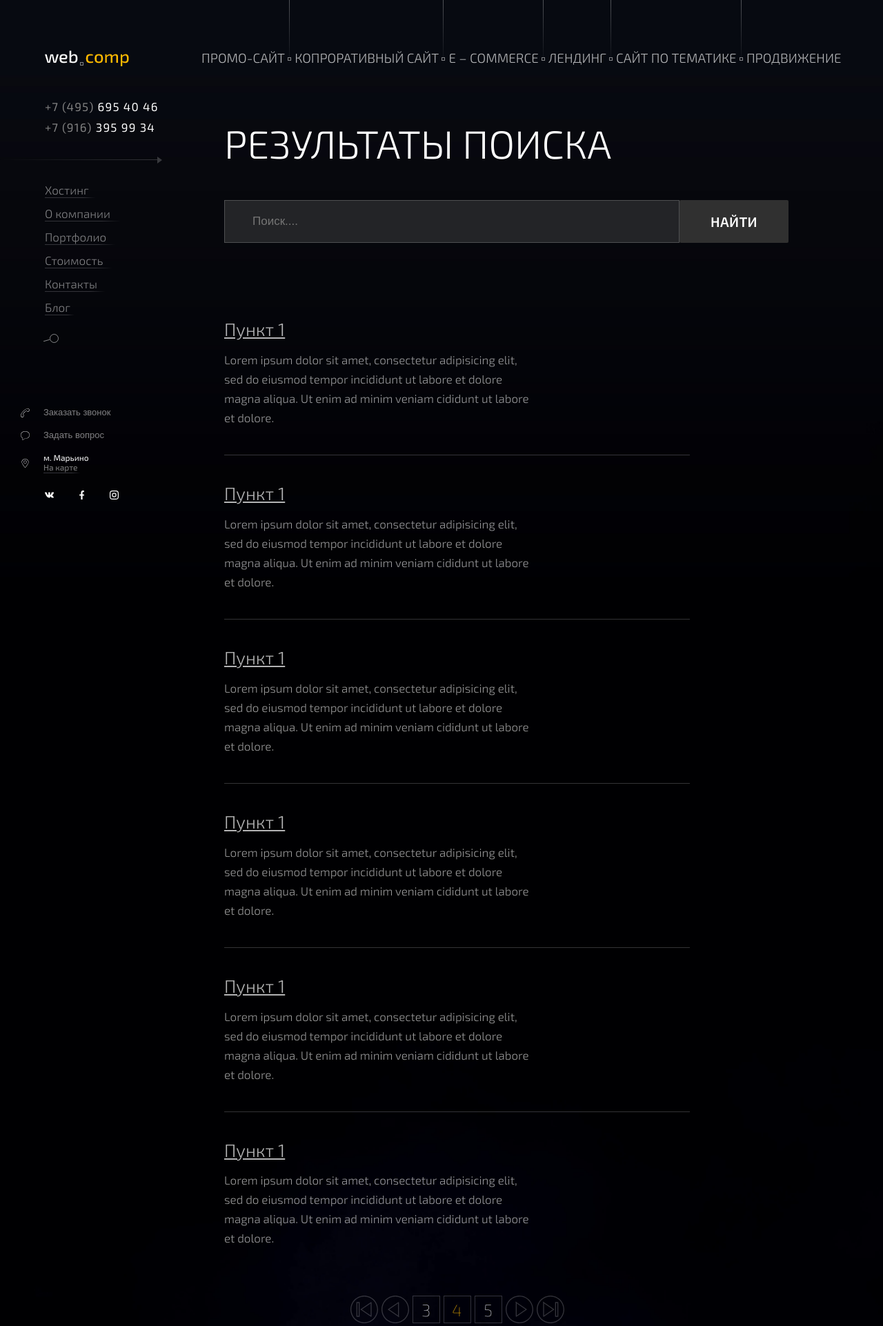
After one commit to Ozimnadius/webcomp-new-php, a PHP site: page /search-result.php in a window 1280 px wide. The commit adds this page. Shown: the top 1922 px of the page at 69% size. Run offline with PHP 8.4, Linux system fonts and the light colour scheme.

Commit message:
add search-result page

```diff
--- a/css/main.scss
+++ b/css/main.scss
@@ -86,6 +86,8 @@ $font-size: 17px;
 @import "sections/popup";
 /*-----------------SECTION-404--------------------*/
 @import "sections/404";
+/*-----------------SECTION-SEARCH-RESULT--------------------*/
+@import "sections/search";
 /*------------------------SECTION-FOOTER---------------------*/
 @import "sections/footer";
 
--- /dev/null
+++ b/css/sections/search.scss
@@ -0,0 +1,136 @@
+.search-result{
+  background: url("/images/bg/search-result.jpg") 0 0 no-repeat;
+  background-size: cover;
+  padding-top: vh(240);
+
+  &__title {
+    font-size: 57px;
+    font-weight: 300;
+    text-transform: uppercase;
+    margin-bottom: 50px;
+  }
+
+  &__form {
+    display: flex;
+    margin-bottom: 70px;
+  }
+
+  &__input {
+    width: 660px;
+    border: 1px solid rgba(#b4b4b4,.3);
+    background: rgba(#666666,.3);
+    color: rgba($text,.5);
+    font-size: 17px;
+    padding: 0 40px;
+  }
+
+  &__submit {
+    width: 158px;
+    height: 62px;
+    border-radius: 2px;
+    background-color: #303030;
+
+    color: $text;
+    font-family: "Exo 2";
+    font-size: 20px;
+    font-weight: 600;
+    letter-spacing: 0.32px;
+    text-transform: uppercase;
+    transition: .3s;
+
+    &:hover {
+      color: $Selective-yellow;
+    }
+  }
+
+  &__list {
+    display: flex;
+    flex-direction: column;
+    padding-right: 280px;
+    margin-bottom: 30px;
+  }
+
+  &__item {
+    padding: 40px 0;
+    padding-right: 220px;
+    border-bottom: 1px solid rgba($text,.2);
+
+    &:last-child {
+      border-bottom: none;
+    }
+
+    &-title {
+      color: rgba($text,.7);
+      font-size: 26px;
+      font-weight: 300;
+      text-decoration: underline;
+      margin-bottom: 15px;
+      transition: .3s;
+    }
+    &-text {
+      color: rgba($text,.6);
+      font-size: 17px;
+      font-weight: 300;
+      line-height: 28px;
+      transition: .3s;
+    }
+
+    &:hover {
+      .search-result__item-title {
+        color: #f0a900;
+      }
+      .search-result__item-text{
+        color: $text;
+      }
+    }
+  }
+
+
+  &__pag {
+    display: flex;
+    justify-content: center;
+    padding-right: 280px;
+
+    &-start,&-next,&-prev{
+      margin-right: 5px;
+    }
+
+    &-item {
+      width: 40px;
+      height: 40px;
+      border: 1px solid rgba($text, .2);
+      transition: .3s;
+      font-size: 24px;
+      display: flex;
+      align-items: center;
+      justify-content: center;
+      font-weight: 100;
+      margin-right: 5px;
+      transition: .3s;
+
+      &:hover {
+        border: 1px solid rgba($text,.7);
+      }
+
+      &.active {
+        //border: 1px solid rgba($Selective-yellow,.7);
+        color: $Selective-yellow;
+      }
+    }
+
+    &-svg {
+      width: 40px;
+      height: 40px;
+      fill: rgba($text,.2);
+      transition: .3s;
+
+      &:hover {
+        fill: rgba($text,.7);
+      }
+    }
+  }
+
+  .bottom {
+    background: none;
+  }
+}
--- a/pages/blocks/aside.php
+++ b/pages/blocks/aside.php
@@ -28,7 +28,7 @@
         </nav>
     </div>
     <div class="aside__search">
-        <form class="search" action="#" method="post" autocomplete="off">
+        <form class="search" action="search-result.php" method="post" autocomplete="off">
             <button class="search__btn" type="button">
                 <div class="search__btn-line"></div>
                 <div class="search__btn-round"></div>
--- /dev/null
+++ b/search-result.php
@@ -0,0 +1,79 @@
+<? include $_SERVER['DOCUMENT_ROOT'] . '/pages/top2.php' ?>
+
+<!-- main -->
+<main class="page page_second">
+    <? include $_SERVER['DOCUMENT_ROOT'] . '/pages/blocks/aside.php' ?>
+    <main class="main">
+        <div class="search-result">
+            <div class="container3">
+                <div class="search-result__title">
+                    Результаты поиска
+                </div>
+                <form action="#" method="post" class="search-result__form">
+                    <input placeholder="Поиск...." type="text" name="search" class="search-result__input">
+                    <button type="submit" class="search-result__submit">
+                        Найти
+                    </button>
+                </form>
+                <div class="search-result__list">
+                    <? for ($i = 0; $i < 6; $i++): ?>
+                        <a href="/" class="search-result__item">
+                            <div class="search-result__item-title">
+                                Пункт 1
+                            </div>
+                            <div class="search-result__item-text">
+                                Lorem ipsum dolor sit amet, consectetur adipisicing elit, sed do eiusmod tempor
+                                incididunt ut labore et dolore magna aliqua. Ut enim ad minim veniam cididunt ut labore
+                                et dolore.
+                            </div>
+                        </a>
+                    <? endfor; ?>
+                </div>
+                <div class="search-result__pag">
+                    <a href="/search-result.php" class="search-result__pag-start" title="В начало">
+                        <svg class="search-result__pag-svg">
+                            <use xlink:href="/images/icons/sprite.svg#start"></use>
+                        </svg>
+                    </a>
+                    <a href="/search-result.php" class="search-result__pag-prev" title="Предыдущая">
+                        <svg class="search-result__pag-svg">
+                            <use xlink:href="/images/icons/sprite.svg#prev"></use>
+                        </svg>
+                    </a>
+                    <a href="/search-result.php" class="search-result__pag-item">
+                        3
+                    </a>
+                    <a href="/search-result.php" class="search-result__pag-item active">
+                        4
+                    </a>
+                    <a href="/search-result.php" class="search-result__pag-item">
+                        5
+                    </a>
+                    <a href="/search-result.php" class="search-result__pag-next" title="Следующая">
+                        <svg class="search-result__pag-svg">
+                            <use xlink:href="/images/icons/sprite.svg#next"></use>
+                        </svg>
+                    </a>
+                    <a href="/search-result.php" class="search-result__pag-end" title="В конец">
+                        <svg class="search-result__pag-svg">
+                            <use xlink:href="/images/icons/sprite.svg#end"></use>
+                        </svg>
+                    </a>
+
+                </div>
+            </div>
+            <div class="search-result__bottom">
+                <div class="bottom">
+                    <div class="container2">
+                        <div class="bottom__footer">
+                            <? include $_SERVER['DOCUMENT_ROOT'] . '/pages/blocks/bottom/footer.php' ?>
+                        </div>
+                    </div>
+                </div>
+            </div>
+        </div>
+    </main>
+</main>
+<!-- END main -->
+
+<? include $_SERVER['DOCUMENT_ROOT'] . '/pages/bottom.php' ?>
```
Also changed, not shown: images/icons/spriteSvgDemo.html (+117 -21 lines), css/main.css, images/bg/search-result.jpg (added), images/icons/end.svg (added), images/icons/next.svg (added), images/icons/prev.svg (added), images/icons/sprite.svg, images/icons/start.svg (added), package-lock.json.
